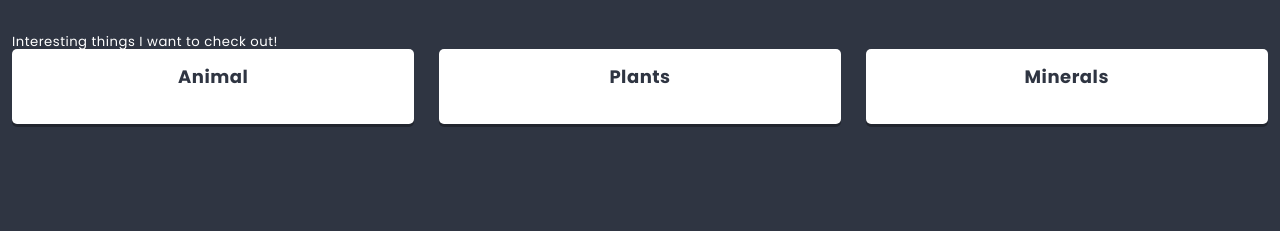
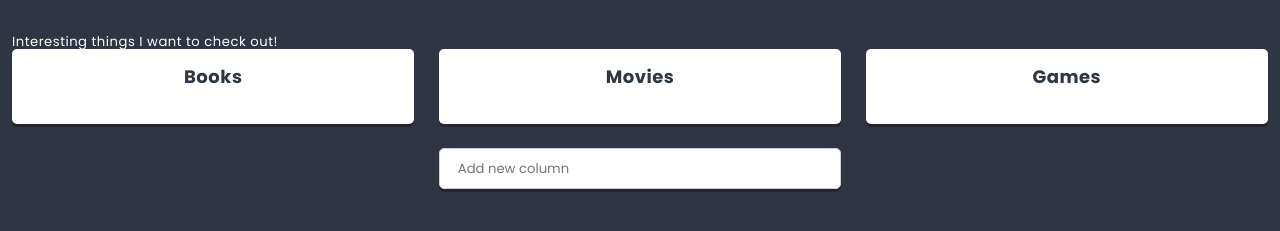
Before and after one commit to jakubhfake/React-First-Steps, a React app: page / in a window 1280 px wide. Shown: the part 347-578 px from the top of the page. Built offline with nearby package versions, Linux system fonts and the light colour scheme.

Commit message:
Add addColumn metod to List

```diff
--- /dev/null
+++ b/src/components/Button/Button.js
@@ -0,0 +1,11 @@
+import React from 'react';
+import styles from './Button.scss';
+
+const Button = ({variant = '', ...otherProps}) => (
+  <button
+    {...otherProps}
+    className={styles.component + variant.split(' ').map(name => ' ' + (styles[name] || name)).join('')}
+  />
+);
+
+export default Button;
--- a/src/components/Column/Column.js
+++ b/src/components/Column/Column.js
@@ -2,15 +2,16 @@ import React from 'react';
 import PropTypes from 'prop-types';
 import styles from './Column.scss';
 
+
 class Column extends React.Component {
     static propTypes = {
-        titleText: PropTypes.node.isRequired,
+        title: PropTypes.node.isRequired,
     }
 
     render() {
         return (
         <section className={styles.component}>
-            <h3 className={styles.title}>{this.props.titleText}</h3>
+            <h3 className={styles.title}>{this.props.title}</h3>
         </section>
         )
     }
--- /dev/null
+++ b/src/components/Creator/Creator.js
@@ -0,0 +1,63 @@
+import React from 'react';
+import styles from './Creator.scss';
+import Button from '../Button/Button';
+import PropTypes from 'prop-types';
+
+class Creator extends React.Component {
+  static propTypes = {
+    text: PropTypes.string,
+  }
+
+  static defaultProps = {
+    text: 'Add new item',
+  }
+
+  state = {
+    value: '',
+    visibleButtons: false,
+  }
+
+  handleChange = event => {
+    // console.log(event);
+    this.setState({
+      value: event.target.value,
+      visibleButtons: event.target.value.length > 0
+    });
+  }
+
+  handleOK = () => {
+    if(this.state.value != ''){
+      this.props.action(this.state.value);
+      this.setState({
+        value: '',
+        visibleButtons: false
+      });
+    }
+  }
+
+  handleCancel = () => {
+    this.setState({
+      value: '',
+      visibleButtons: false
+    });
+  }
+
+  render() {
+    return (
+      <div className={styles.component}>
+        <input
+          type='text'
+          placeholder={this.props.text}
+          value={this.state.value}
+          onChange={this.handleChange}
+        />
+        <div className={styles.buttons + (this.state.visibleButtons ? ' ' + styles.buttonsShown : '')}>
+          <Button onClick={this.handleOK}>OK</Button>
+          <Button onClick={this.handleCancel} variant='danger'>cancel</Button>
+        </div>
+      </div>
+    );
+  }
+}
+
+export default Creator;
--- /dev/null
+++ b/src/components/Icon.js
@@ -0,0 +1,5 @@
+import React from 'react';
+
+const Icon = props => (<i className={`fas fa-${props.name}`}></i>);
+
+export default Icon;
--- a/src/components/List/List.js
+++ b/src/components/List/List.js
@@ -1,37 +1,108 @@
-import React from 'react';
-import styles from './List.scss';
-import Hero from '../Hero/Hero.js';
-import PropTypes from 'prop-types';
-import Column from '../Column/Column.js'
-import {settings} from '../../data/dataStore';
-
+import React from "react";
+import styles from "./List.scss";
+import Hero from "../Hero/Hero.js";
+import PropTypes from "prop-types";
+import Column from "../Column/Column.js";
+import { settings } from "../../data/dataStore";
+import Creator from "../Creator/Creator";
 class List extends React.Component {
+  state = {
+    columns: this.props.columns || [],
+  };
   static propTypes = {
     title: PropTypes.node.isRequired,
     description: PropTypes.node.isRequired,
     image: PropTypes.string.isRequired,
-        columns: PropTypes.array,
+  };
 
+  static defaultProps = {
+    description: settings.defaultListDescription,
+  };
+
+  addColumn(title) {
+      this.setState(state => (
+          {
+              columns: [
+                  ...state.columns,
+                  {
+                      key: state.columns.length ? state.columns[state.columns.length-1].key+1 : 0,
+                      title,
+                      icon: 'list-alt',
+                      cards: []
+                  }
+              ]
+          }
+      ));
   }
 
-    static defaultProps ={
-        description: settings. defaultListDescription,
+  /* Nie stosuj tej składni, jest tylko do wyjaśnienia tego co wyżej :)
 
+  addColumn(title){
+      this.setState(function(currentState){
+         //create new column object with properties
+         let newColumn = {
+             key: state.columns.length ? state.columns[state.columns.length-1].key+1 : 0,
+             title,
+             icon: 'list-alt',
+             cards: [],
+         };
+         // create copy of curent state
+         let newState = Array.from(currentState);
+
+         //add new column to new state
+         newState.columns.push(newColumn);
+
+         //return new state
+         return newState;
+      });
   }
+
+  */
 
   render() {
     return (
       <section className={styles.component}>
-             <Hero titleText={this.props.title} titleImg={this.props.image}/>
+        <Hero titleText={this.props.title} titleImg={this.props.image} />
         {this.props.description}
         <div className={styles.columns}>
-                 <Column titleText={'Animal'}></Column>
-                 <Column titleText={'Plants'}></Column>
-                 <Column titleText={'Minerals'}></Column>
+          {this.state.columns.map(({ key, ...columnProps }) => (
+            <Column key={key} {...columnProps} />
+          ))}
+
+          {/* function(singleColumn) {
+                    const key = cingleColumn.key;
+                    const columnProps = {};
+
+                    for(let propName in singleColumn) {
+                        if(propName != 'key') {
+                            columnProps[propName] = singleColumn[propName];
+                        }
+                    }
+                    return <Column key={key} {...columnProps} /></Column>
+                } */}
+          {/* możemy użyć 'spread operator'
+                function(singleColumn) {
+                    {key, ...columnProps} = singleColumn;
+                    return <Column key={key} ...{columnProps}/>
+                    Jednak skoro używamy arcumentu singleColumn tylko raz  to możemy go
+                    nie nazywać tylko od razu w deklaracji funkcji użyć wyrażenia:
+                    {key, ...columnProps}
+
+
+                    tą funkcję możemy zamienić na funkcję strzałkową i otrzymamy to co w metodzie .map
+                } */}
         </div>
+        <div className={styles.creator}>
+          <Creator
+            text={settings.columnCreatorText}
+            action={title => this.addColumn(title)}
+          />
+          {/* <Creator text={settings.columnCreatorText} action={this.addColumn, console.log('czym jest this', this)}/> */}
+        </div>
+
       </section>
-     )
+    );
   }
 }
 
-export default List
+export default List;
```
Also changed, not shown: 1 other file (tests, documents, lock files or other folders). Lines whose indentation alone changed are shown as unchanged.
